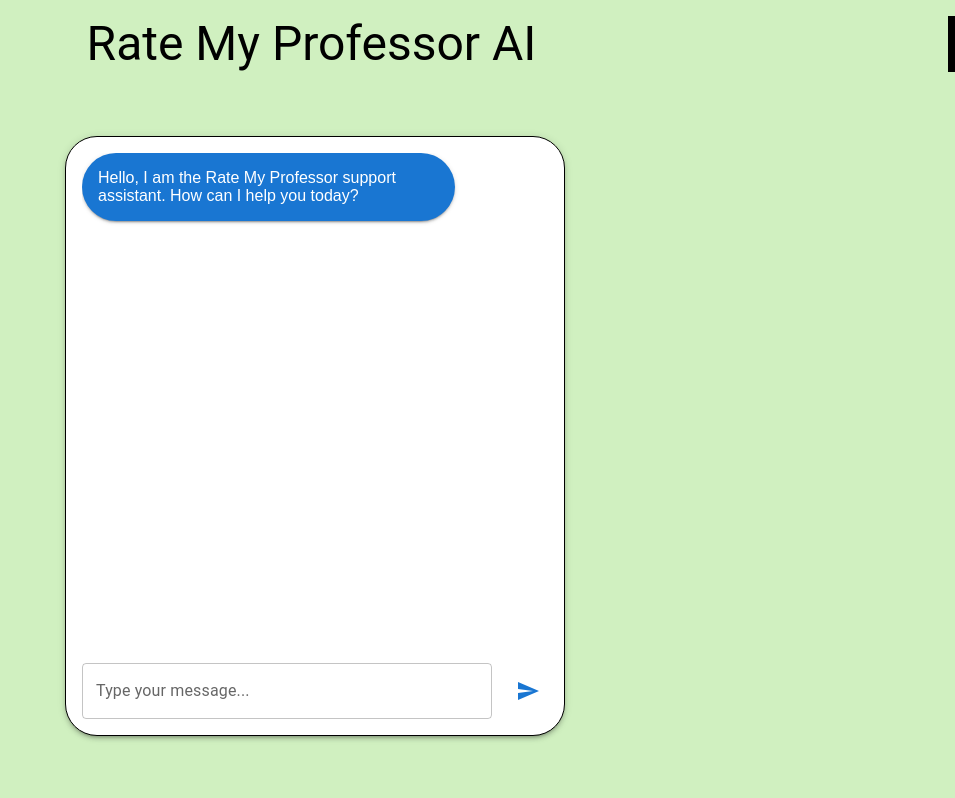
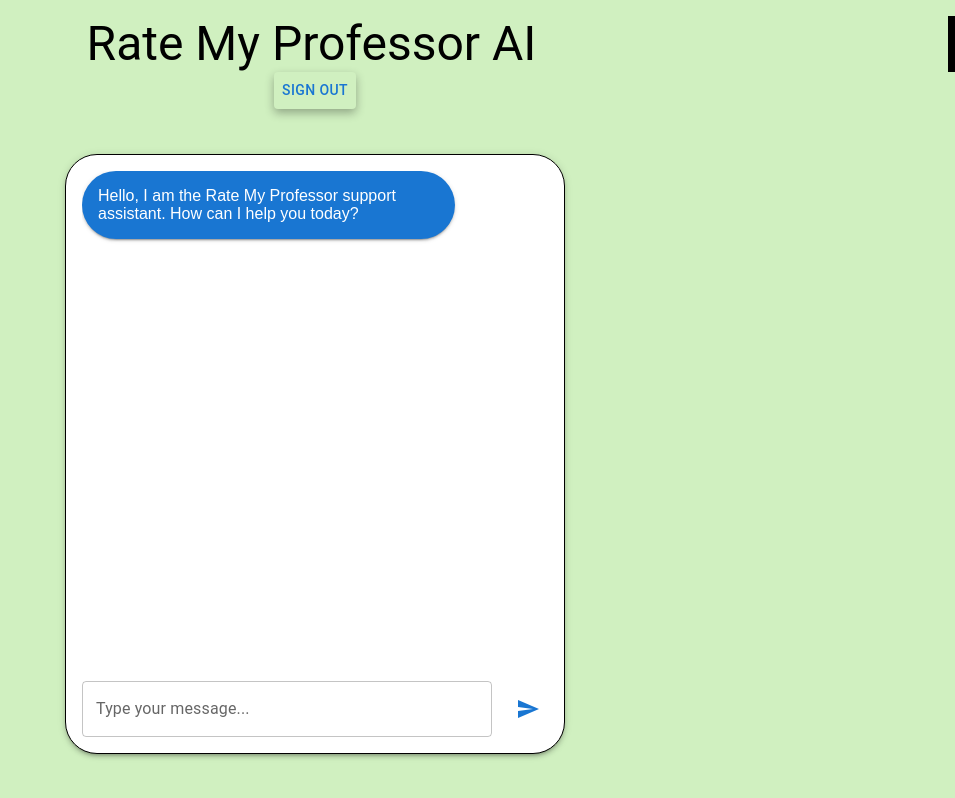
Before and after one commit to AbdurraoufE/ratemyprof, a Next.js app: page / in a window 1280 px wide. Shown: the whole page, without its empty margins (325-1280 px from the left). Built offline with nearby package versions, Linux system fonts and the light colour scheme; no server answers; sample sign-in values are in the browser's storage; a web font is replaced by a local one.

Commit message:
added signout button

```diff
--- a/app/globals.css
+++ b/app/globals.css
@@ -366,3 +366,27 @@ p {
   from, to { border-color: transparent }
   50% { border-color: rgb(0, 0, 0) }
 }
+
+.signout {
+  display: inline-block;
+  font-weight: bold;
+  font-size: 1rem;
+  text-transform: none;
+  color: #ffffff;
+  background-color: #ff0000;
+  padding: 0.5rem 1.5rem;
+  border-radius: 8px;
+  box-shadow: 0 4px 10px rgba(0, 0, 0, 0.3);
+  transition: background-color 0.3s ease, transform 0.3s ease, box-shadow 0.3s ease;
+}
+
+.signout:hover {
+  background-color: #d40000;
+  transform: scale(1.05);
+  box-shadow: 0 6px 15px rgba(0, 0, 0, 0.4);
+}
+
+.signout h3 {
+  margin: 0;
+  display: inline-block;
+}
--- a/app/page.js
+++ b/app/page.js
@@ -91,6 +91,7 @@ export default function Home() {
         <Typography variant="h3" className="typing">
           Rate My Professor AI
         </Typography>
+          <Button className="signout" onClick={() => router.push("/landingpage")}>Sign Out</Button>
       </Box>
 
       <Stack
```
